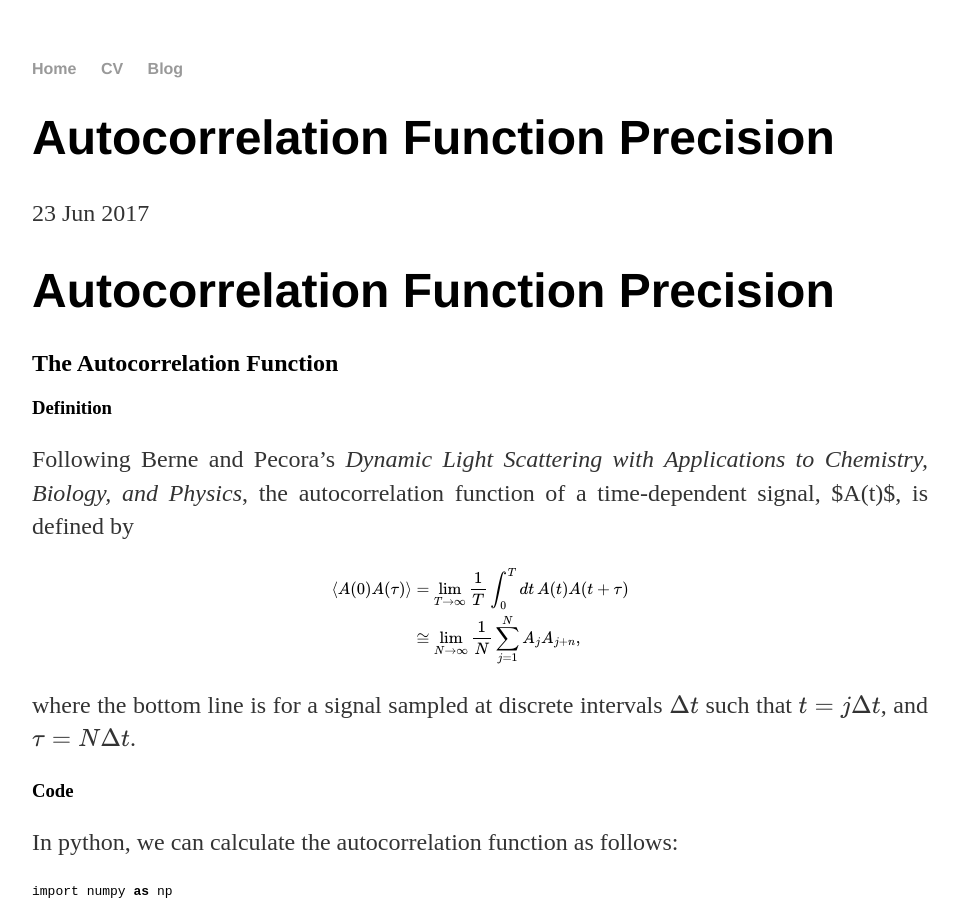
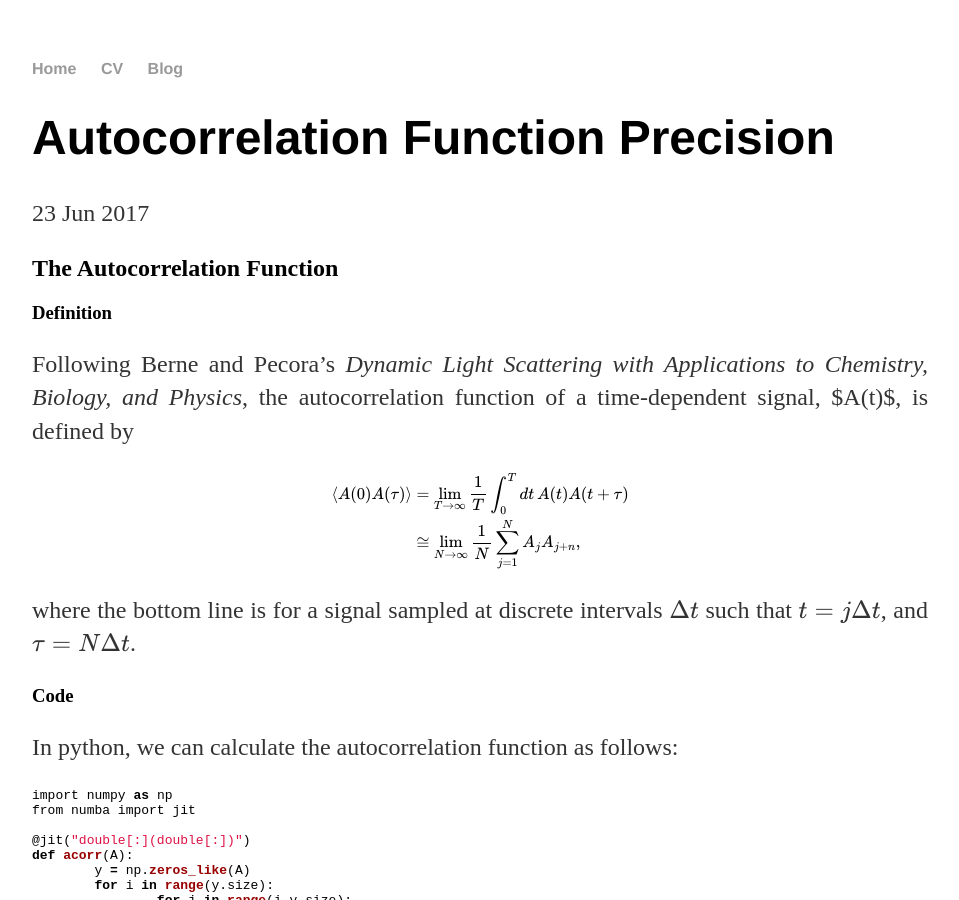
Before and after one commit to ckinzthompson/ckinzthompson.github.io, a Jekyll site: the page built from _posts/2017-06-23-autocorrelation.md, in a window 1280 px wide and 900 px high. Shown: the whole window, without its empty margins (160-1119 px from the left). Built offline with Jekyll 4.4.1, drawn with Linux system fonts in a browser that asks for light colours; formulas are drawn with MathJax 3.

Commit message:
Update 2017-06-23-autocorrelation.md

```diff
--- a/_posts/2017-06-23-autocorrelation.md
+++ b/_posts/2017-06-23-autocorrelation.md
@@ -3,7 +3,6 @@ layout: posts
 title: Autocorrelation Function Precision
 date: 2017-06-23
 ---
-# Autocorrelation Function Precision
 
 ## The Autocorrelation Function
 
@@ -76,7 +75,10 @@ where the second argument is the variance parameter ($$\sigma^2$$). Note that th
 ## Precision of the Autocorrelation function
 We can calculate the autocorrelation function as shown above, but this does not give any notion of the precision of the autocorrelation function (particularly at large $$\tau$$). Instead, we will use Bayesian inference to infer the posterior probability distribution describing the autocorrelation function at every delay. This will provide us with the mean value, and a credible interval - the latter of which provides an idea of the precision with with the autocorrelation function is defined at any given $$\tau$$. As seen below, the credible interval (95%) blows up at large $$\tau$$ (*i.e.*, n), showing us to be wary about using the mean value. Note, that the autocorrelation function plotted here is normalized to the first datapoint, $$\tau=0$$.
 
-<div style="page-break-before: always"><img src="/images/acf_precision/bayesian_autocorr.png" alt="ACF with precision" width="800" height="600"></div>
+<img src="/images/acf_precision/bayesian_autocorr.png" alt="ACF with precision" width="800" height="600">
+
+
+
 
 
 ### Code
```
